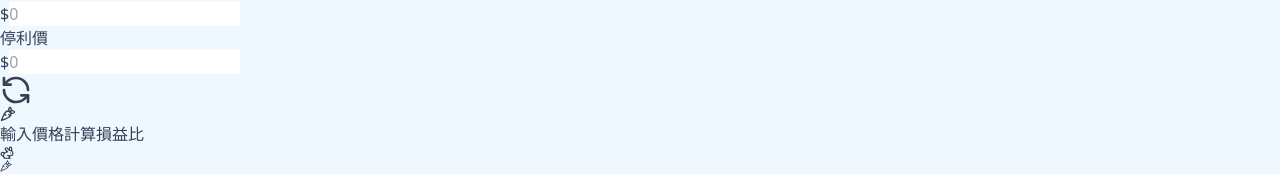
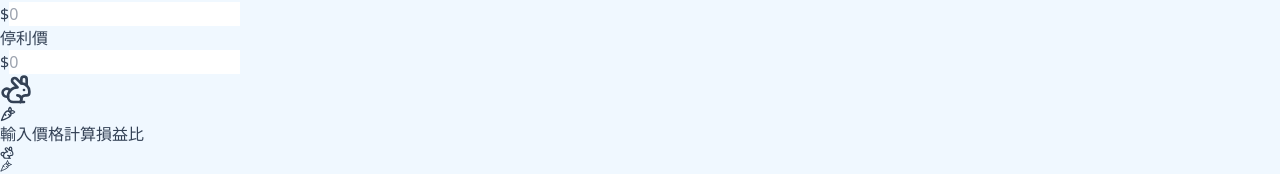
Before and after one commit to estrella1711/stock-war-room, a React (Vite) app: page / in a window 1280 px wide. Shown: the part 460-634 px from the top of the page. Built offline with nearby package versions, Linux system fonts and the light colour scheme.

Commit message:
change icon

```diff
--- a/src/components/SharedComponents.jsx
+++ b/src/components/SharedComponents.jsx
@@ -53,7 +53,7 @@ export const InputGroup = ({ label, value, setValue, placeholder, theme = "blue"
 export const EmptyState = ({ text, isXmasMode }) => (
   <div className="flex flex-col items-center justify-center h-56 text-slate-300">
     <div className="bg-slate-50 p-6 rounded-full mb-4 animate-pulse relative">
-      <RefreshCcw size={32} className="text-slate-200" />
+      <Rabbit size={32} className="text-slate-200" />
       {isXmasMode ? <div className="absolute -top-1 -right-1 text-theme-red opacity-50"><Gift size={16} /></div> : <div className="absolute -top-1 -right-1 text-orange-400 opacity-50"><Carrot size={16} /></div>}
     </div>
     <p className="text-sm font-medium tracking-wide flex items-center gap-2">
```
